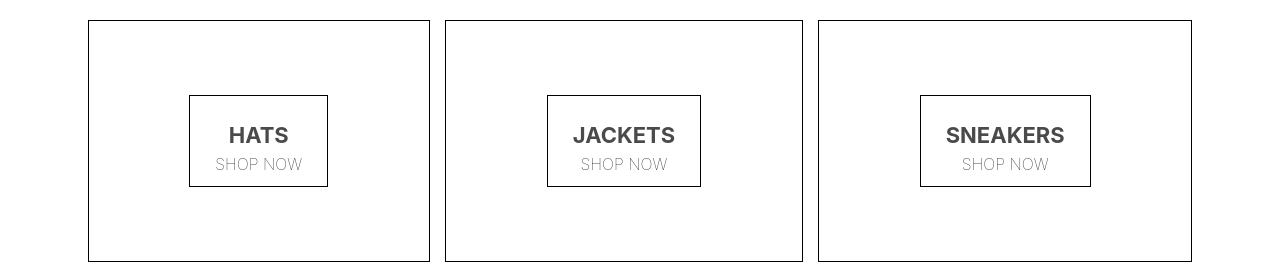
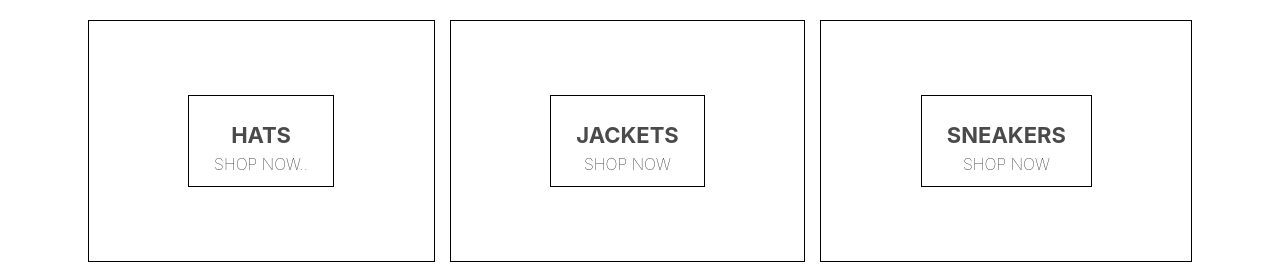
Before and after one commit to kanjamad/clothing-shop_react_redux, a React (Create React App) app: page / in a window 1280 px wide. Shown: the top 264 px of the page. Built offline with nearby package versions, Linux system fonts and the light colour scheme.

Commit message:
created project with create react app & added files for homepage

```diff
--- a/src/homepage.component.jsx
+++ b/src/homepage.component.jsx
@@ -8,7 +8,7 @@ const HomePage = () => {
 				<div className="menu-item">
 					<div className="content">
 						<h1 className="title"> HATS</h1>
-						<span className="subtitle"> SHOP NOW</span>
+						<span className="subtitle"> SHOP NOW..</span>
 					</div>
 				</div>
 				<div className="menu-item">
```
